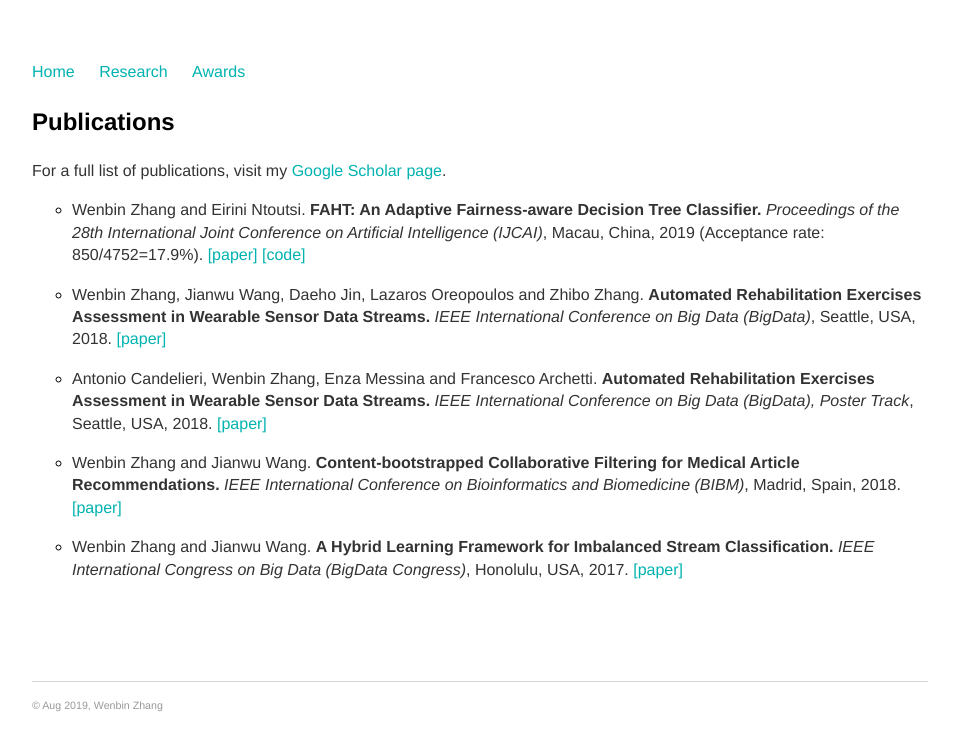
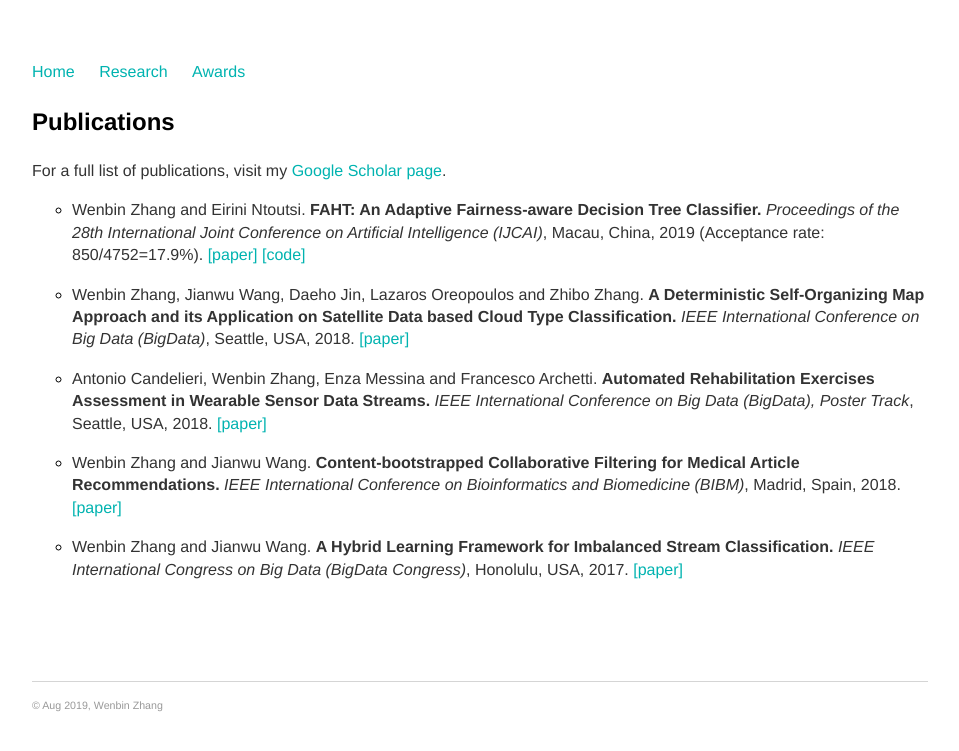
Before and after one commit to vanbanTruong/vanbanTruong.github.io, a Jekyll site: the page built from projects.md, in a window 1280 px wide. Shown: the top 751 px of the page, without its empty margins (160-1119 px from the left). Built offline with Jekyll 4.4.1, drawn with Linux system fonts in a browser that asks for light colours.

Commit message:
Update projects.md

```diff
--- a/projects.md
+++ b/projects.md
@@ -9,7 +9,7 @@ For a full list of publications, visit my [Google Scholar page](https://scholar.
 * Wenbin Zhang and Eirini Ntoutsi. **FAHT: An Adaptive Fairness-aware Decision Tree Classifier.** *Proceedings of the 28th International Joint Conference on Artificial Intelligence (IJCAI)*, Macau, China, 2019 (Acceptance rate: 850/4752=17.9%). [[paper]](https://www.ijcai.org/proceedings/2019/0205.pdf) [[code]](https://github.com/vanbanTruong/FAHT)
 
 
-* Wenbin Zhang, Jianwu Wang, Daeho Jin, Lazaros Oreopoulos and Zhibo Zhang. **Automated Rehabilitation Exercises Assessment in Wearable Sensor Data Streams.** *IEEE International Conference on Big Data (BigData)*, Seattle, USA, 2018. [[paper]](https://ieeexplore.ieee.org/abstract/document/8622558)
+* Wenbin Zhang, Jianwu Wang, Daeho Jin, Lazaros Oreopoulos and Zhibo Zhang. **A Deterministic Self-Organizing Map Approach and its Application on Satellite Data based Cloud Type Classification.** *IEEE International Conference on Big Data (BigData)*, Seattle, USA, 2018. [[paper]](https://ieeexplore.ieee.org/abstract/document/8622558)
 
 * Antonio Candelieri, Wenbin Zhang, Enza Messina and Francesco Archetti. **Automated Rehabilitation Exercises Assessment in Wearable Sensor Data Streams.** *IEEE International Conference on Big Data (BigData), Poster Track*, Seattle, USA, 2018. [[paper]](https://ieeexplore.ieee.org/abstract/document/8622558)
 
```
